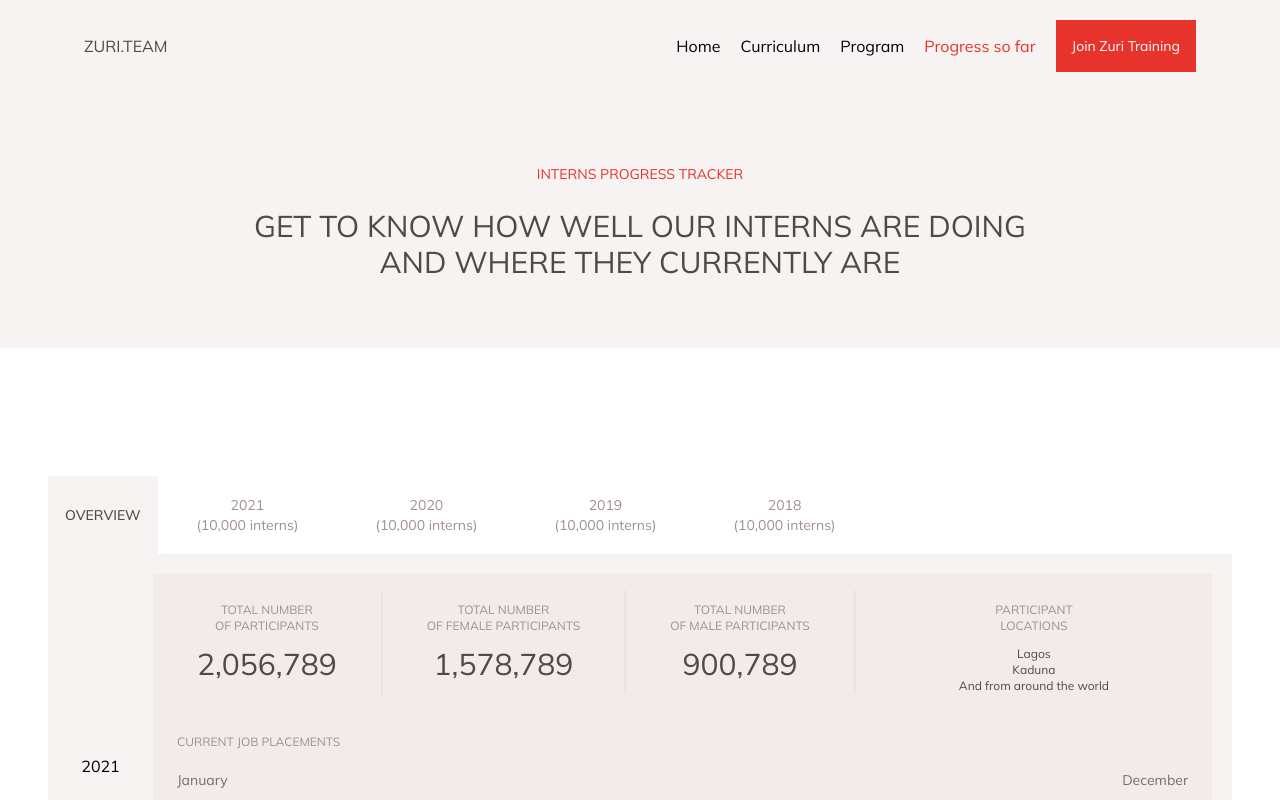
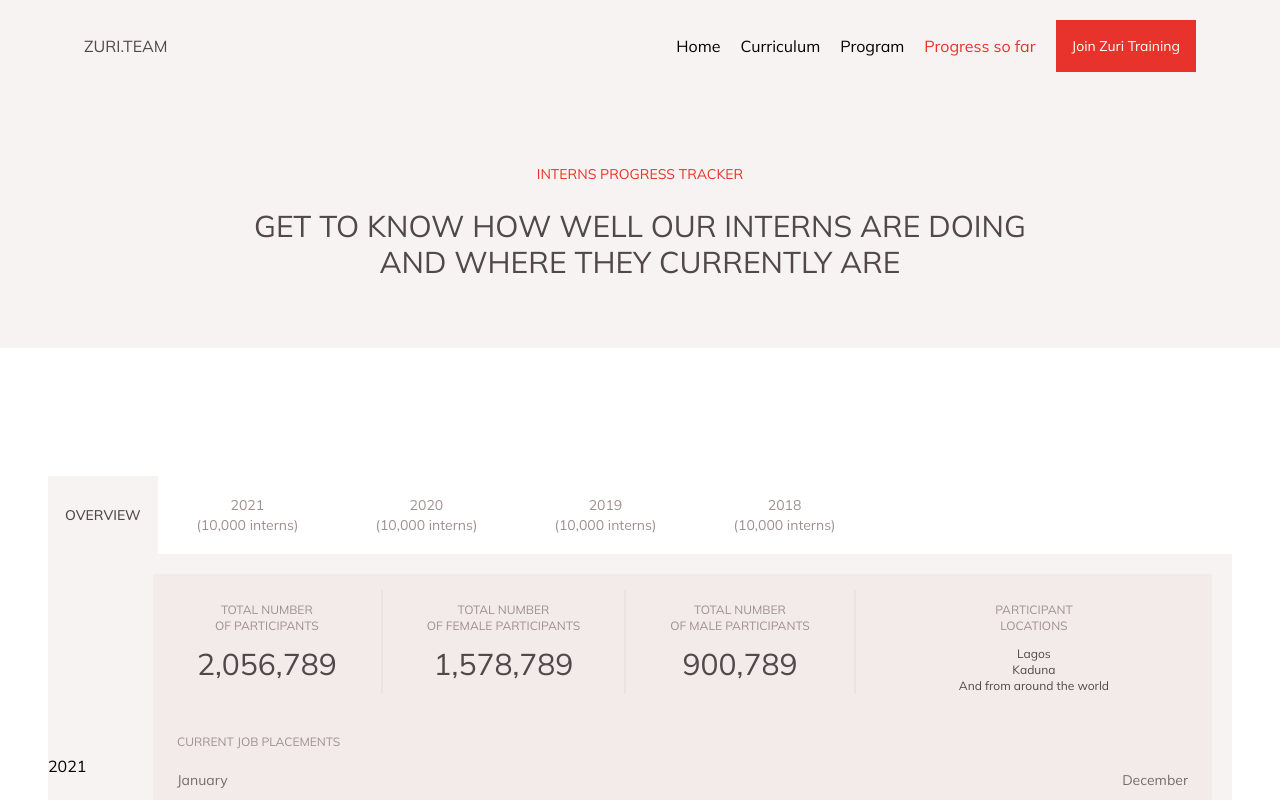
Before and after one commit to paisoncodes/zuri_team_progress_tracker, a Vue app in the folder frontend/: page / in a window 1280 px wide. Shown: the top 800 px of the page. Built offline with nearby package versions, Linux system fonts and the light colour scheme; the HTML template or start-up script is replaced by a standard one.

Commit message:
Update home view

```diff
--- a/frontend/src/views/Home.vue
+++ b/frontend/src/views/Home.vue
@@ -1,6 +1,6 @@
 <template>
   <div>
-    <div class="bg-white text-center flex flex-col">
+    <div class="bg-white flex flex-col">
       <NavbarComponent/>
       <HomeContainer />
     </div>
```
